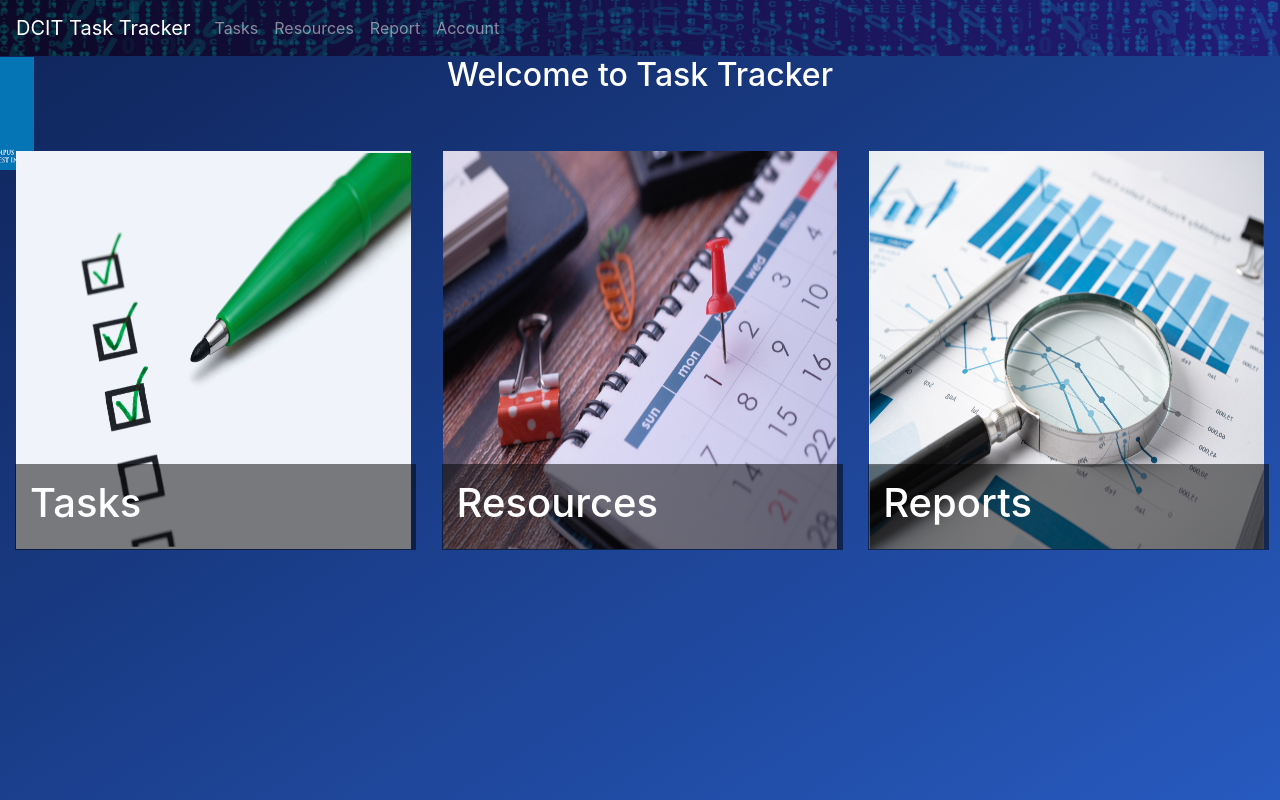
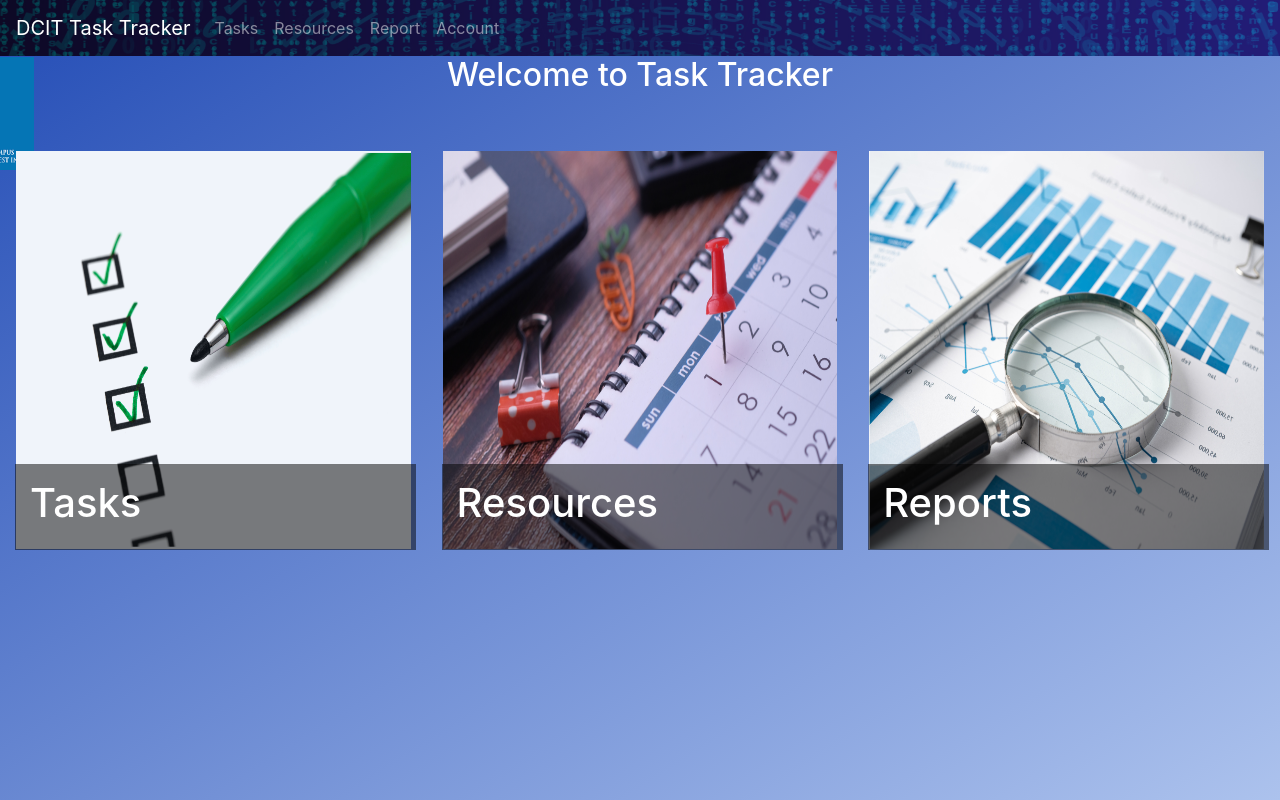
Before and after one commit to Updeus/Final-Year-Project, a Python web app: template App/templates/home.html in a window 1280 px wide. Run offline with Jinja, Linux system fonts and the light colour scheme; the template is opened without the code that fills it, so the values that code supplies are empty; some libraries are stand-ins or nearby versions.

Commit message:
layout color

```diff
--- a/App/templates/layout.html
+++ b/App/templates/layout.html
@@ -22,7 +22,7 @@
   }
 
   body{
-    background-image: linear-gradient(to bottom right, #0f2459 ,#275abf) ;
+    background-image: linear-gradient(to bottom right, #244db6 ,#acc2ed) ;
     height: 100vh;
     color: white;
   }
```
